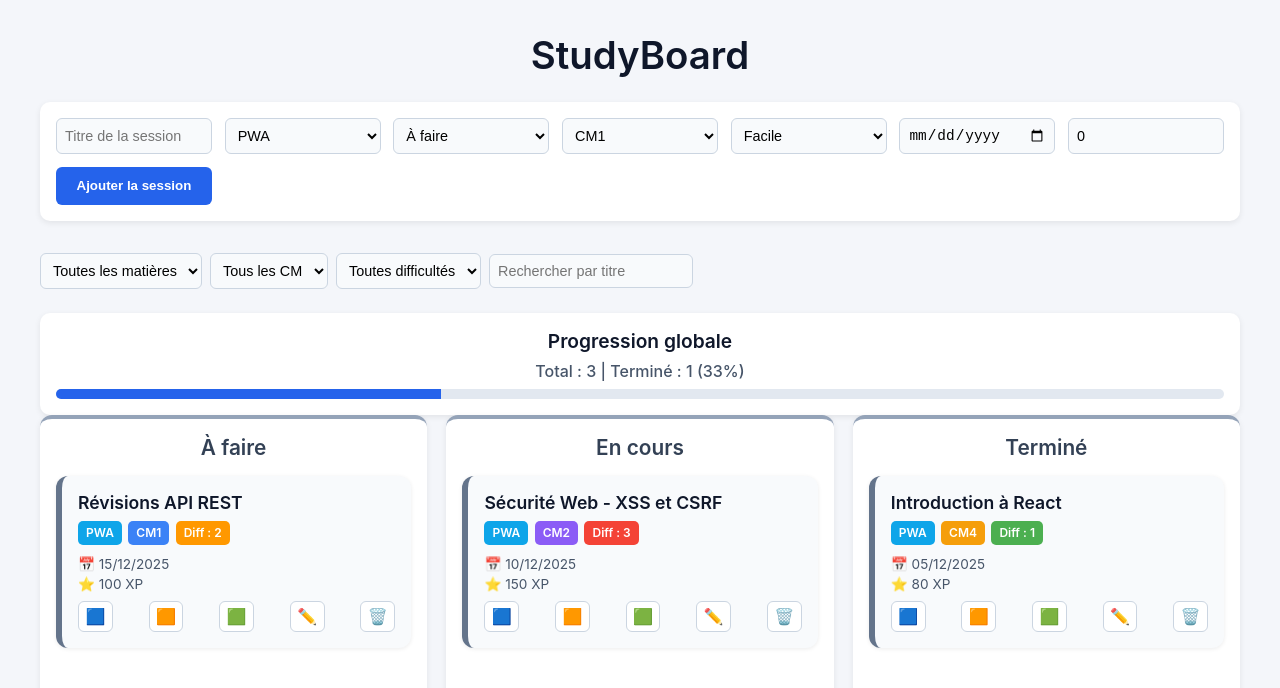
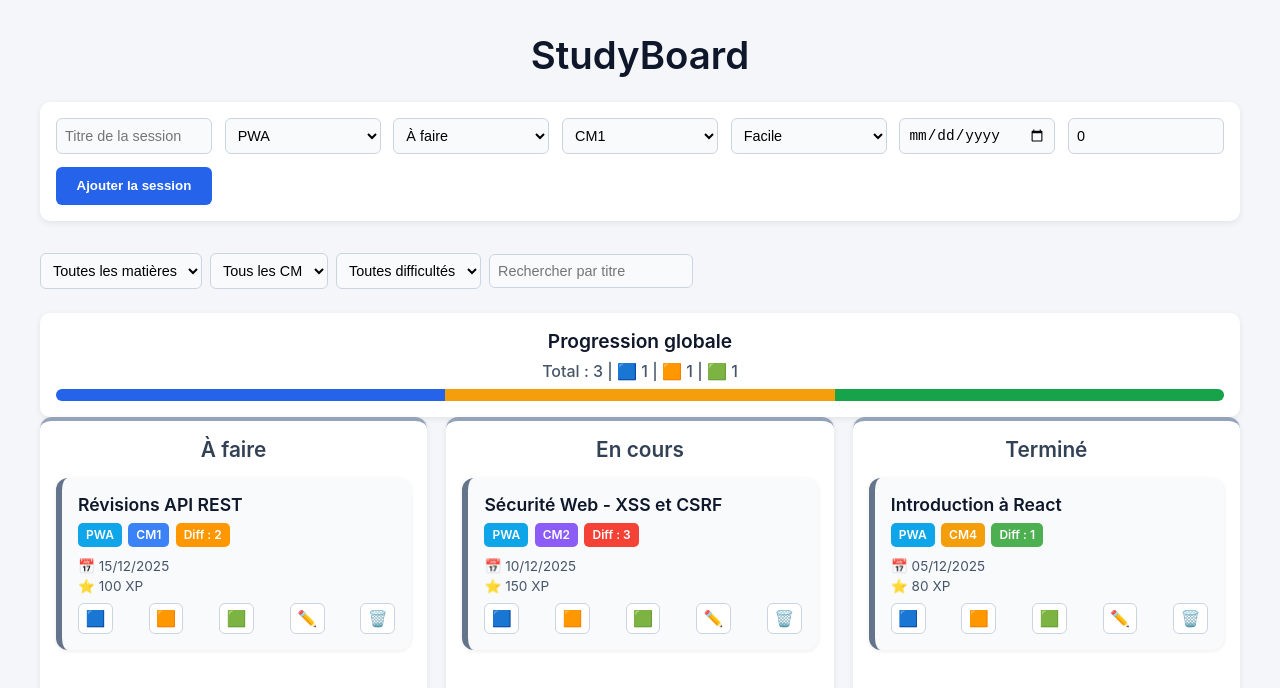
Before and after one commit to samy147/StudyBoard, a React (Vite) app in the folder frontend/: page / in a window 1280 px wide. Shown: the top 688 px of the page. Built offline with nearby package versions, Linux system fonts and the light colour scheme.

Commit message:
Amelioration: barre de progression avec 3 couleurs

```diff
--- a/frontend/src/App.css
+++ b/frontend/src/App.css
@@ -218,18 +218,31 @@ h1, h2, h3 {
 }
 
 .stats-progress-bar {
-  height: 10px;
+  height: 12px;
   border-radius: 6px;
   background: #e2e8f0;
+  display: flex;
   overflow: hidden;
   margin-top: 0.5rem;
 }
 
 .stats-progress-fill {
   height: 100%;
-  background: #2563eb;
   transition: width 0.3s;
 }
+
+.stats-progress-fill.todo {
+  background-color: #2563eb; /* bleu pour todo */
+}
+
+.stats-progress-fill.doing {
+  background-color: #f59e0b; /* orange pour doing */
+}
+
+.stats-progress-fill.done {
+  background-color: #16a34a; /* vert pour done */
+}
+
 
 /* ============================
   FILTRES
--- a/frontend/src/components/StatsPanel.jsx
+++ b/frontend/src/components/StatsPanel.jsx
@@ -1,14 +1,24 @@
 export default function StatsPanel({ sessions}){
     const total = sessions.length;
-    const done = sessions.filter(s => s.status === "done").length;
-    const progressPercent = total ? Math.round((done / total) * 100) : 0;
+    const counts = {
+        todo: sessions.filter(s => s.status === "todo").length,
+        doing: sessions.filter(s => s.status === "doing").length,
+        done: sessions.filter(s => s.status === "done").length,
+    };
 
+    const percents = {
+        todo: total ? (counts.todo / total) * 100: 0,
+        doing: total ? (counts.doing / total) * 100: 0,
+        done: total ? (counts.done / total) * 100: 0,
+    }
     return (
         <div className="stats-panel">
             <h3>Progression globale</h3>
-            <p>Total : {total} | Terminé : {done} ({progressPercent}%)</p>
+            <p>Total : {total} | 🟦 {counts.todo} | 🟧 {counts.doing} | 🟩 {counts.done}</p>
             <div className="stats-progress-bar">
-                <div className="stats-progress-fill" style={{ width: `${progressPercent}%` }}></div>
+                <div className="stats-progress-fill todo" style={{ width: `${percents.todo}%` }}></div>
+                <div className="stats-progress-fill doing" style={{ width: `${percents.doing}%` }}></div>
+                <div className="stats-progress-fill done" style={{ width: `${percents.done}%` }}></div>
             </div>
         </div>
     )
```
